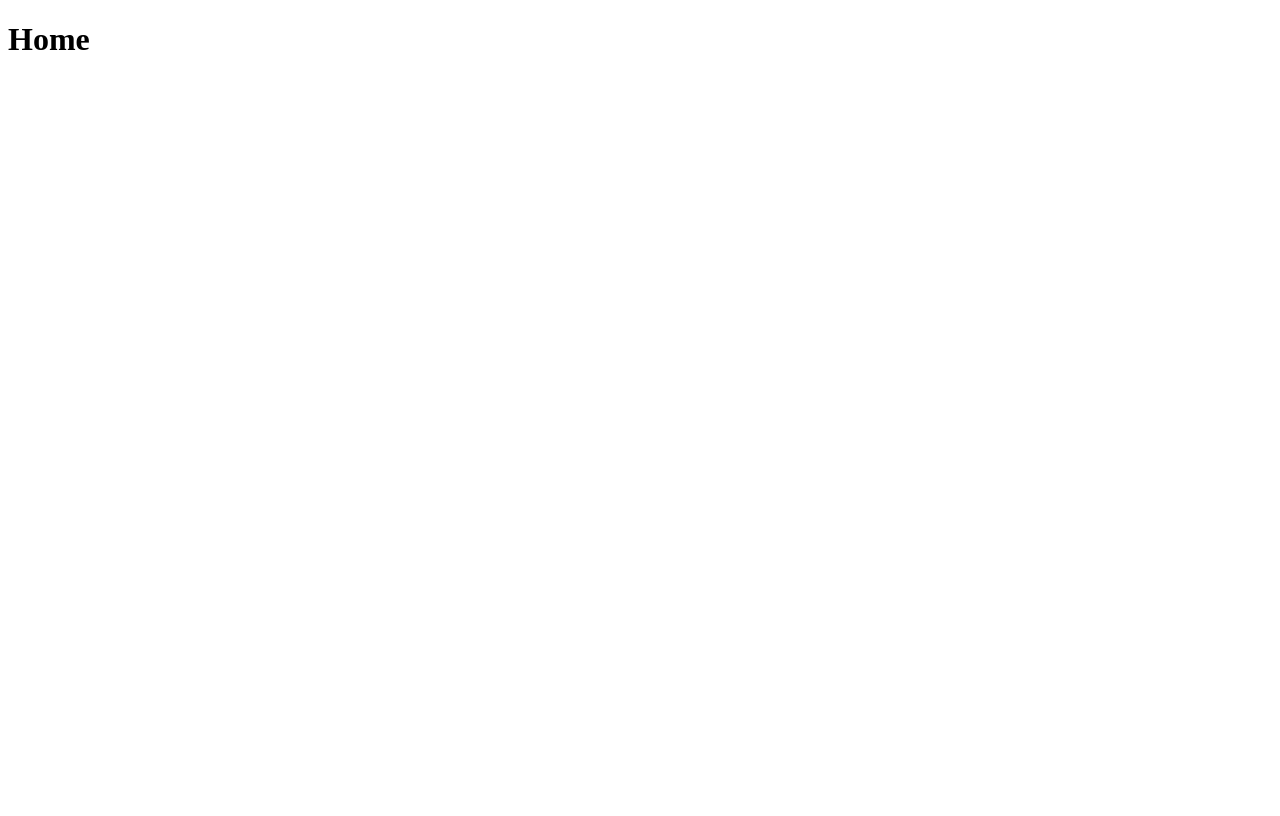
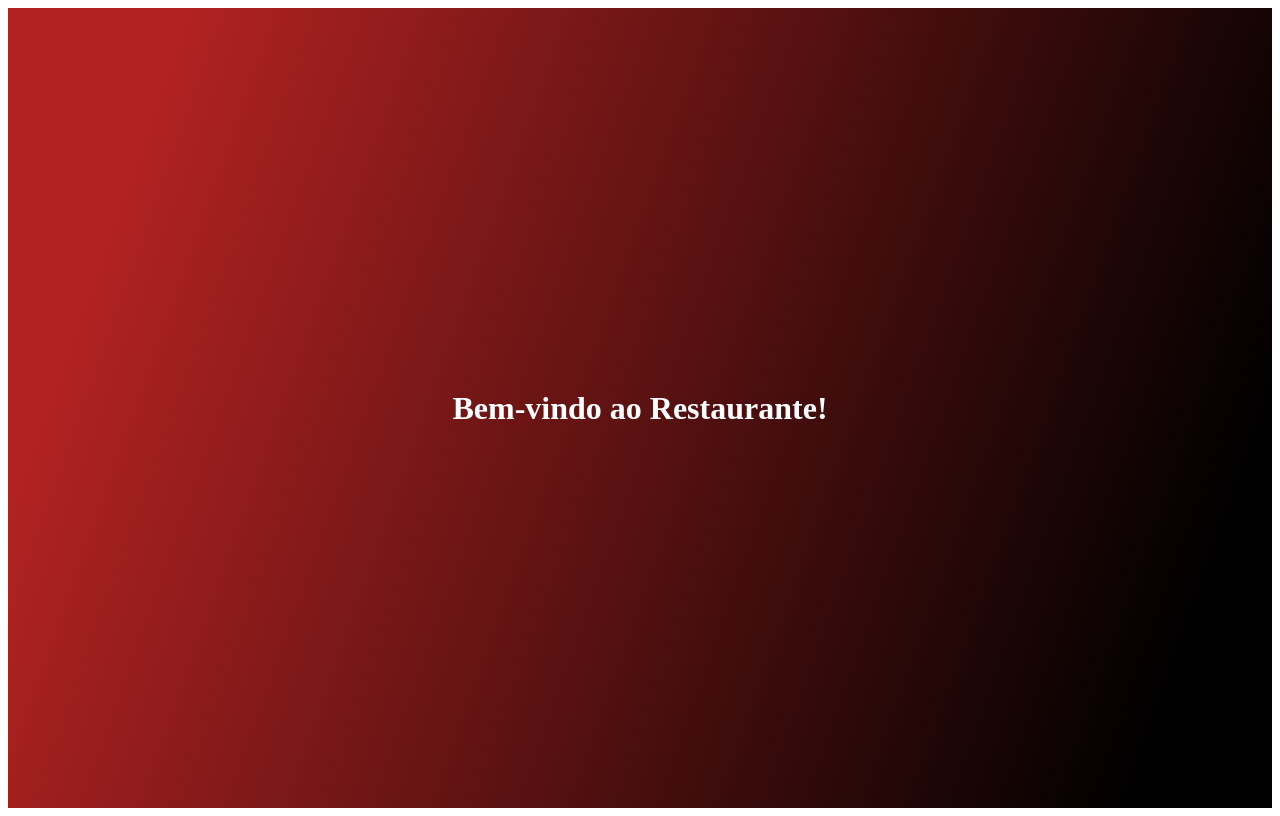
Before and after one commit to luizdavixms/restaurante-react, a React (Vite) app in the folder site-restaurante/: page / in a window 1280 px wide. Built offline with nearby package versions, Linux system fonts and the light colour scheme.

Commit message:
apenas css do kauan

```diff
--- a/site-restaurante/src/pages/Home/index.jsx
+++ b/site-restaurante/src/pages/Home/index.jsx
@@ -1,11 +1,22 @@
-import React from 'react';
 
-function Home() {
-  return(
-    <div>
-      <h1>Home</h1>
+
+function App() {
+  return (
+    <div style={{
+       backgroundImage: "linear-gradient(109.6deg,#B22222  11.2%, BLACK 91.1%)",
+      backgroundColor: "#1D1D1D",
+      minHeight: "100vh",
+      display: "flex",
+      flexDirection: "column",
+      justifyContent: "center",
+      alignItems: "center",
+      color: "white",
+      textAlign: "center"
+    }}>
+
+      <h1>Bem-vindo ao Restaurante!</h1>
     </div>
   );
 }
 
-export default Home;
+export default App;
```
